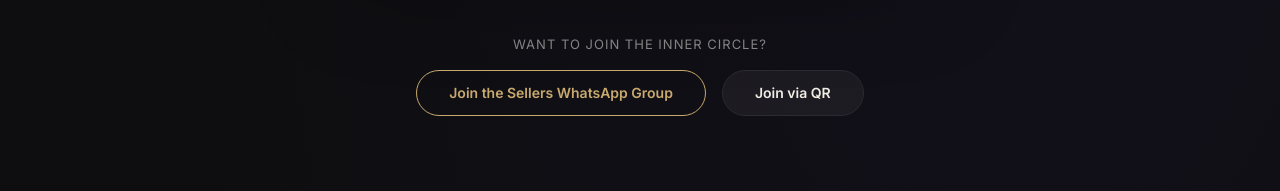
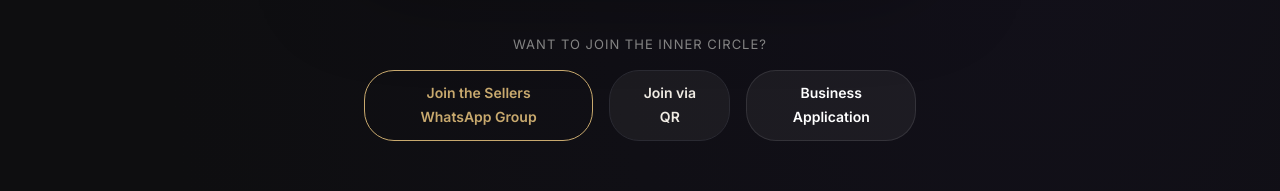
Before and after one commit to S-A-N-K-A-L-P/ARTSY, a Next.js app: page /join-us in a window 1280 px wide. Shown: the part 1990-2181 px from the top of the page. Built offline with nearby package versions, Linux system fonts and the light colour scheme; no server answers.

Commit message:
feat: Add BusinessForm component for user submissions and create db utility file.

```diff
--- a/src/components/portfolio/BusinessForm.tsx
+++ b/src/components/portfolio/BusinessForm.tsx
@@ -530,6 +530,31 @@
               >
                 Join via QR
               </Button>
+
+              <Button
+                href="https://docs.google.com/forms/d/e/1FAIpQLSe9IlFDCrwKivMQ4ogkk8iwfgyLt7nAOBKwx4kOrw0iWFFfGA/viewform?usp=sharing&ouid=113213646344728890716"
+                target="_blank"
+                rel="noopener noreferrer"
+                sx={{
+                  color: '#fff',
+                  border: `1px solid rgba(255,255,255,0.1)`,
+                  borderRadius: '30px',
+                  px: 4,
+                  py: 1.2,
+                  fontSize: '14px',
+                  fontWeight: 600,
+                  textTransform: 'none',
+                  background: 'rgba(255,255,255,0.05)',
+                  transition: 'all 0.3s ease',
+                  '&:hover': {
+                    bgcolor: 'rgba(255,255,255,0.1)',
+                    borderColor: 'rgba(255,255,255,0.3)',
+                    transform: 'translateY(-2px)'
+                  }
+                }}
+              >
+                Business Application
+              </Button>
             </Box>
           </motion.div>
         </Box>
--- a/src/lib/db.ts
+++ b/src/lib/db.ts
@@ -1,4 +1,8 @@
 import mongoose from 'mongoose';
+import '@/models/User';
+import '@/models/Item';
+import '@/models/Page';
+import '@/models/Post';
 
 const MONGODB_URI = process.env.DATABASE_URL || '';
 
```
